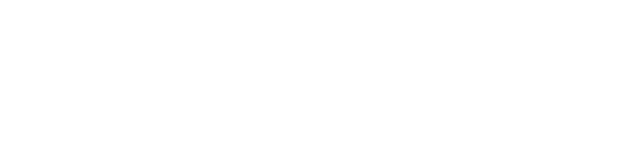
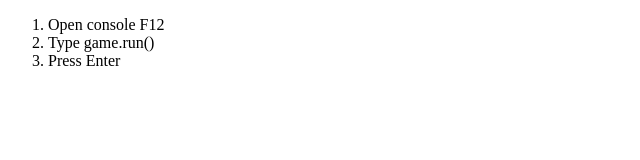
Before and after one commit to porkenvolf/top-tic-tac-toe, a website: page index.html in a window 1280 px wide. Shown: the whole page, without its empty margins (0-640 px from the left). Drawn offline with Linux system fonts and the light colour scheme.

Commit message:
Add instructions for console game in index

```diff
--- a/index.html
+++ b/index.html
@@ -6,5 +6,11 @@
         <script src="./js/game.js" defer></script>
         <title>Document</title>
     </head>
-    <body></body>
+    <body>
+        <ol>
+            <li>Open console F12</li>
+            <li>Type game.run()</li>
+            <li>Press Enter</li>
+        </ol>
+    </body>
 </html>
```
